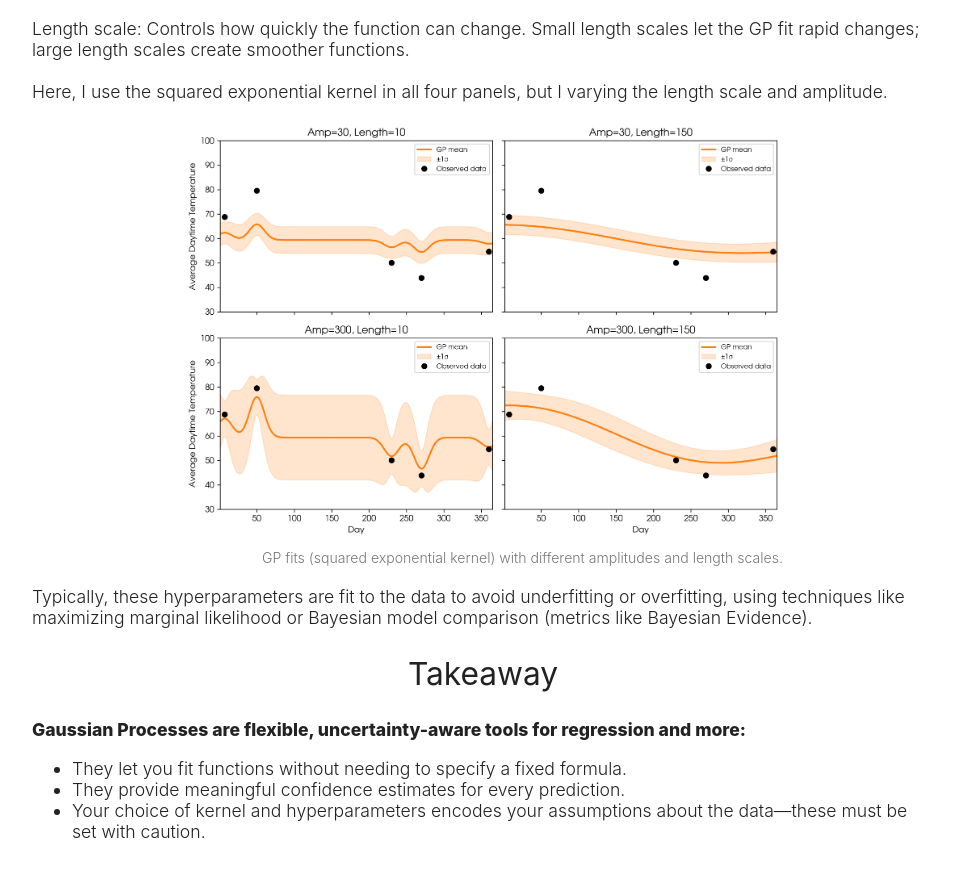
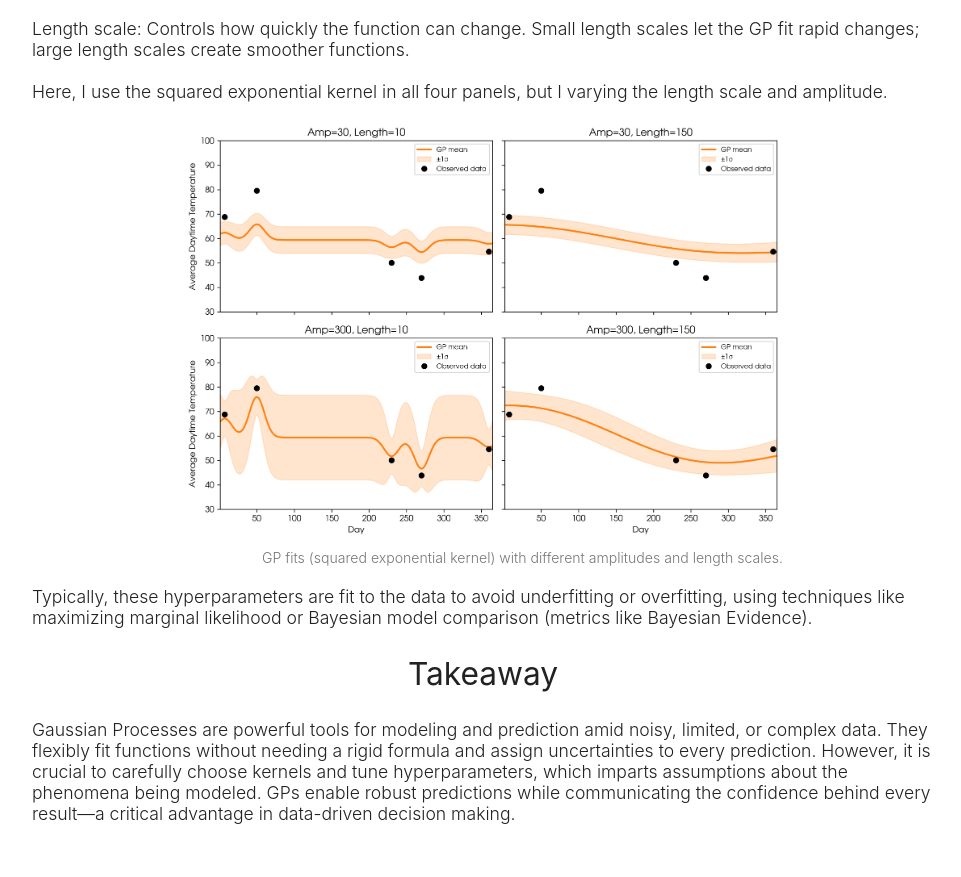
Before and after one commit to zoekko/zoekko.github.io, a Jekyll site: the page blog/gps/gp-toy-example.html, which Jekyll copies as it is, in a window 1280 px wide and 900 px high, scrolled down 6319 px. Shown: the top 877 px of the window, without its empty margins (157-1118 px from the left). Built offline with Jekyll 4.4.1, drawn with Linux system fonts in a browser that asks for light colours.

Commit message:
Update gp-toy-example.html

```diff
--- a/blog/gps/gp-toy-example.html
+++ b/blog/gps/gp-toy-example.html
@@ -294,12 +294,7 @@
 
         <h2>Takeaway</h2>
         <div>
-            <b>Gaussian Processes are flexible, uncertainty-aware tools for regression and more:</b>
-            <ul>
-                <li>They let you fit functions without needing to specify a fixed formula.</li>
-                <li>They provide meaningful confidence estimates for every prediction.</li>
-                <li>Your choice of kernel and hyperparameters encodes your assumptions about the data—these must be set with caution.</li>
-            </ul>
+            Gaussian Processes are powerful tools for modeling and prediction amid noisy, limited, or complex data. They flexibly fit functions without needing a rigid formula and assign uncertainties to every prediction. However, it is crucial to carefully choose kernels and tune hyperparameters, which imparts assumptions about the phenomena being modeled. GPs enable robust predictions while communicating the confidence behind every result—a critical advantage in data-driven decision making.
             <p>
             </p>
         </div>
```
